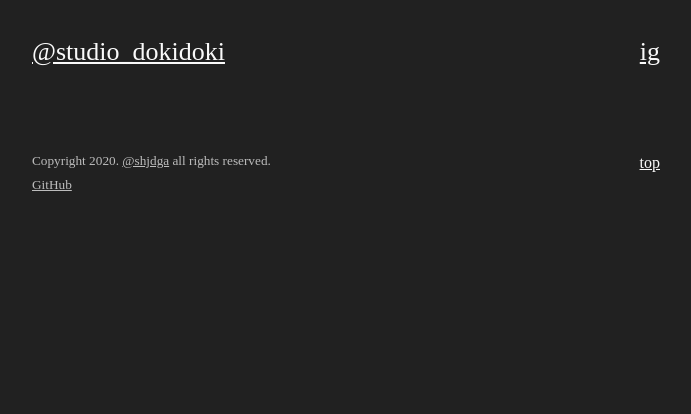
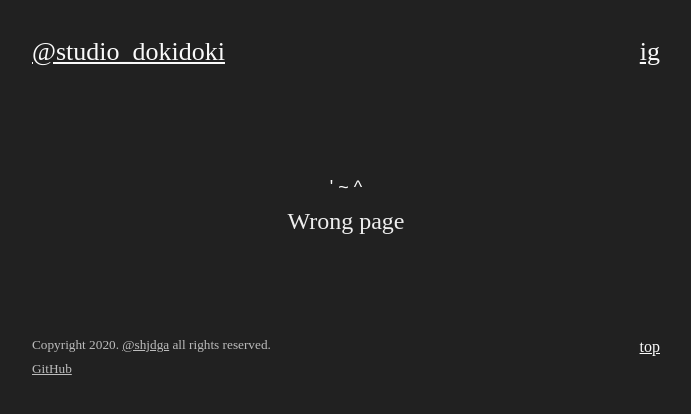
Before and after one commit to Gumball12/dokidoki-exhibition, a Vue app: page /#/1 in a window 1280 px wide. Before the commit this address led to /#/1. Shown: the top 414 px of the page, without its empty margins (294-985 px from the left). Built offline with nearby package versions, Linux system fonts and the light colour scheme; a web font is replaced by a local one.

Commit message:
Feat: Add 404 page

```diff
--- /dev/null
+++ b/src/components/PNF.vue
@@ -0,0 +1,12 @@
+<template>
+  <div class="py-12">
+    <h2 class="py-12 grey--text text--lighten-3 text-center"><span>' ~ ^</span><br>Wrong page</h2>
+  </div>
+</template>
+
+<style lang="scss" scoped>
+span {
+  font-family: fantasy !important;
+  font-size: 18px;
+}
+</style>
--- a/src/components/PosterComponent.vue
+++ b/src/components/PosterComponent.vue
@@ -34,7 +34,7 @@ export default {
   },
   methods: {
     exhibit({ target: { dataset: { title } } }) {
-      this.$router.push(`/${title}`);
+      this.$router.push(`/exhibition/${title}`);
     },
   },
 };
--- a/src/router/index.js
+++ b/src/router/index.js
@@ -10,9 +10,14 @@ const routes = [
     component: () => import('../views/Home.vue'),
   },
   {
-    path: '/:title',
+    path: '/exhibition/:title',
     name: 'Exhibition',
     component: () => import('../views/Exhibition.vue'),
+  },
+  {
+    path: '*',
+    name: 'PNF',
+    component: () => import('../components/PNF.vue'),
   },
 ];
 
@@ -20,4 +25,9 @@ const router = new VueRouter({
   routes,
 });
 
+router.beforeEach((to, from, next) => {
+  window.scrollTo(0, 0);
+  next();
+});
+
 export default router;
```
